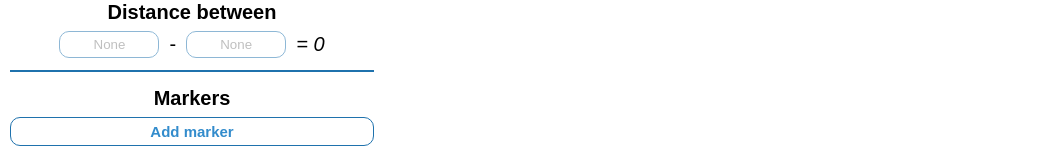
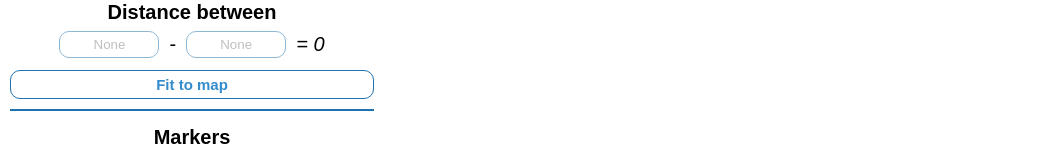
Before and after one commit to NojusM/Map-using-Vue, a Vue app: page /Map-using-Vue/map in a window 1280 px wide. Shown: the part 150-304 px from the top of the page, without its empty margins (0-1053 px from the left). Built offline with nearby package versions, Linux system fonts and the light colour scheme.

Commit message:
Add button to pan to distance location

```diff
--- a/src/stores/markers.ts
+++ b/src/stores/markers.ts
@@ -52,7 +52,20 @@ export const useMarkersStore = defineStore('markers', {
 
     zoomToMarker(index: number) {
       if (!this.map) return
-      this.map?.panTo(this.markers[index])
+      this.map.panTo(this.markers[index])
+    },
+
+    zoomToDistance() {
+      if (
+        !this.map ||
+        this.distanceIndexses.from === undefined ||
+        this.distanceIndexses.to === undefined
+      )
+        return
+      this.map.fitBounds([
+        this.markers[this.distanceIndexses.from],
+        this.markers[this.distanceIndexses.to]
+      ])
     },
 
     getDistanceMarkers() {
--- a/src/views/map/Sidebar.vue
+++ b/src/views/map/Sidebar.vue
@@ -24,6 +24,7 @@
         </select>
         <div class="coordinates">= {{ markerStore.getDistanceString() }}</div>
       </div>
+      <button class="btn" @click="markerStore.zoomToDistance">Fit to map</button>
     </div>
     <div class="label title-label">Markers</div>
     <button class="btn add" @click="markerStore.addMarker">Add marker</button>
@@ -164,6 +165,7 @@ const handleMarkerClick = (e: MouseEvent, index: number) => {
   justify-content: center;
   align-items: center;
   gap: 1rem;
+  margin-bottom: 1rem;
 }
 
 select {
```
